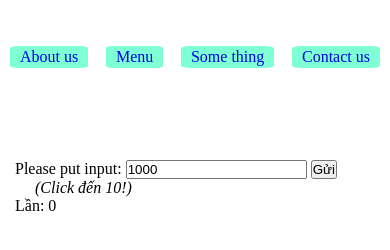
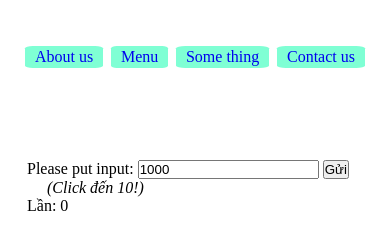
Before and after one commit to Lighthouselp95/localStorage_js_node, a website: page HTML_folder/index.html in a window 390 px wide. Shown: the part 106-356 px from the top of the page. Drawn offline with Linux system fonts and the light colour scheme.

Commit message:
addd more..

```diff
--- a/HTML_folder/style.css
+++ b/HTML_folder/style.css
@@ -51,8 +51,7 @@ body {
 
 }
 .content {
-    padding-top: 50px;
-
+    padding: 50px 12px;
 }
 
 @media (max-width: 500px) {
@@ -68,7 +67,7 @@ body {
         display: flex;
         flex-direction: row;
         justify-content: space-between;
-        padding: 22px 5px;
+        padding: 22px 5git px;
         gap: 0px;
     }
     .content {
```
